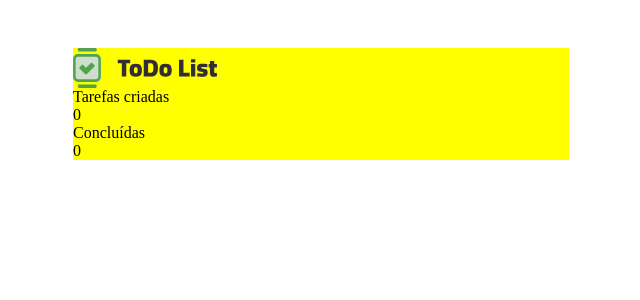
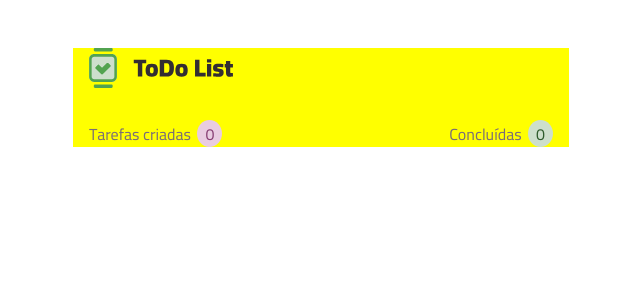
Before and after one commit to cauealb/projects-React, a React (Vite) app: page / in a window 1280 px wide. Shown: the top 300 px of the page, without its empty margins (319-959 px from the left). Built offline with nearby package versions, Linux system fonts and the light colour scheme.

Commit message:
style: Estilizando o header

```diff
--- a/src/AppContext/AppContext.jsx
+++ b/src/AppContext/AppContext.jsx
@@ -3,18 +3,16 @@ import useHeader from "../components/Header/useHeader";
 
 export const Context = createContext({
     taskFinish: 0,
-    setTaskFinish: () => {},
-    setTaskFinish: () => {}
+    handleTaskFinish: () => {}
 })
 
 export default function AppContext({ children }) {
-    const { taskFinish, setTaskFinish, handleTaskFinish } = useHeader()
+    const { taskFinish, handleTaskFinish } = useHeader()
 
     return (
         <Context.Provider value={
             {
                 taskFinish,
-                setTaskFinish,
                 handleTaskFinish
             }
         }>
--- a/src/components/Header/Header.jsx
+++ b/src/components/Header/Header.jsx
@@ -5,18 +5,18 @@ import './style/Header.css'
 import { Context } from '../../AppContext/AppContext'
 
 export default function Header() {
-    const {  } = useContext(Context)
+    const { taskFinish, handleTaskFinish } = useContext(Context)
 
     return(
         <header class="hero">
             <div class="nameCompany">
                 <img src={logo} alt="Logo do ToDoList" />
-                <img src={logoTitle} />
+                <img src={logoTitle} alt="Nome da Empresa" />
             </div>
-            <div>
+            <div class="infosTask">
                 <div class="taskCreate">
                     <p>Tarefas criadas</p>
-                    <p>0</p>
+                    <p>{taskFinish}</p>
                 </div>
                 <div class="taskFinish">
                     <p>Concluídas</p>
--- a/src/components/Header/style/Header.css
+++ b/src/components/Header/style/Header.css
@@ -3,10 +3,41 @@
     display: block;
     background-color: yellow;
     min-width: 31em;
+    padding-inline: 1em;
 }
 
 .nameCompany {
     display: flex;
     justify-content: space;
     gap: 1em;
+    margin-bottom: 2em;
 }
+
+.infosTask {
+    display: flex;
+    justify-content: space-between;
+    align-items: center;
+}
+
+.infosTask div {
+    display: flex;
+    justify-content: center;
+    align-items: center;
+    gap: 0.40em;
+    color: var(--gray-300);
+    font: var(--body-md-regular);
+}
+
+.taskCreate p:last-child {
+    background-color: var(--pink-light);
+    color: var(--pink-dark);
+    padding: 0.10em 0.50em;
+    border-radius: 50%;
+}
+
+.taskFinish p:last-child {
+    background-color: var(--green-light);
+    color: var(--green-dark);
+    padding: 0.10em 0.50em;
+    border-radius: 50%;
+}
--- a/src/components/Header/useHeader.js
+++ b/src/components/Header/useHeader.js
@@ -9,7 +9,6 @@ export default function useHeader() {
 
     return {
         taskFinish,
-        setTaskFinish,
         handleTaskFinish
     }
 }
--- a/src/global.css
+++ b/src/global.css
@@ -7,7 +7,7 @@
     --gray-400: #332E32;
 
     /* Green */
-    --green-light: #CDDFCC:
+    --green-light: #CDDFCC;
     --green-base: #52A350;
     --green-dark: #2F5C2D;
 
```
